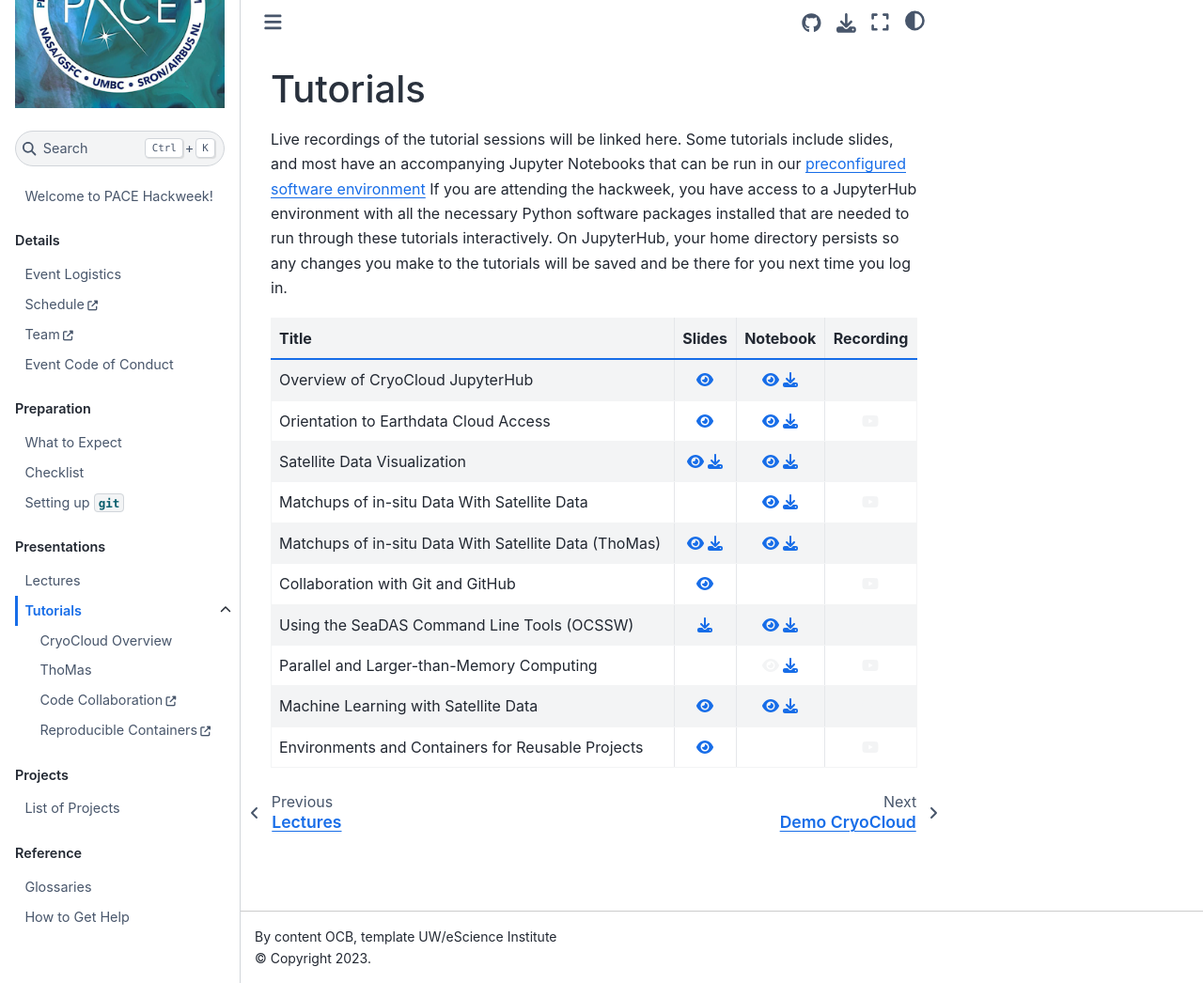
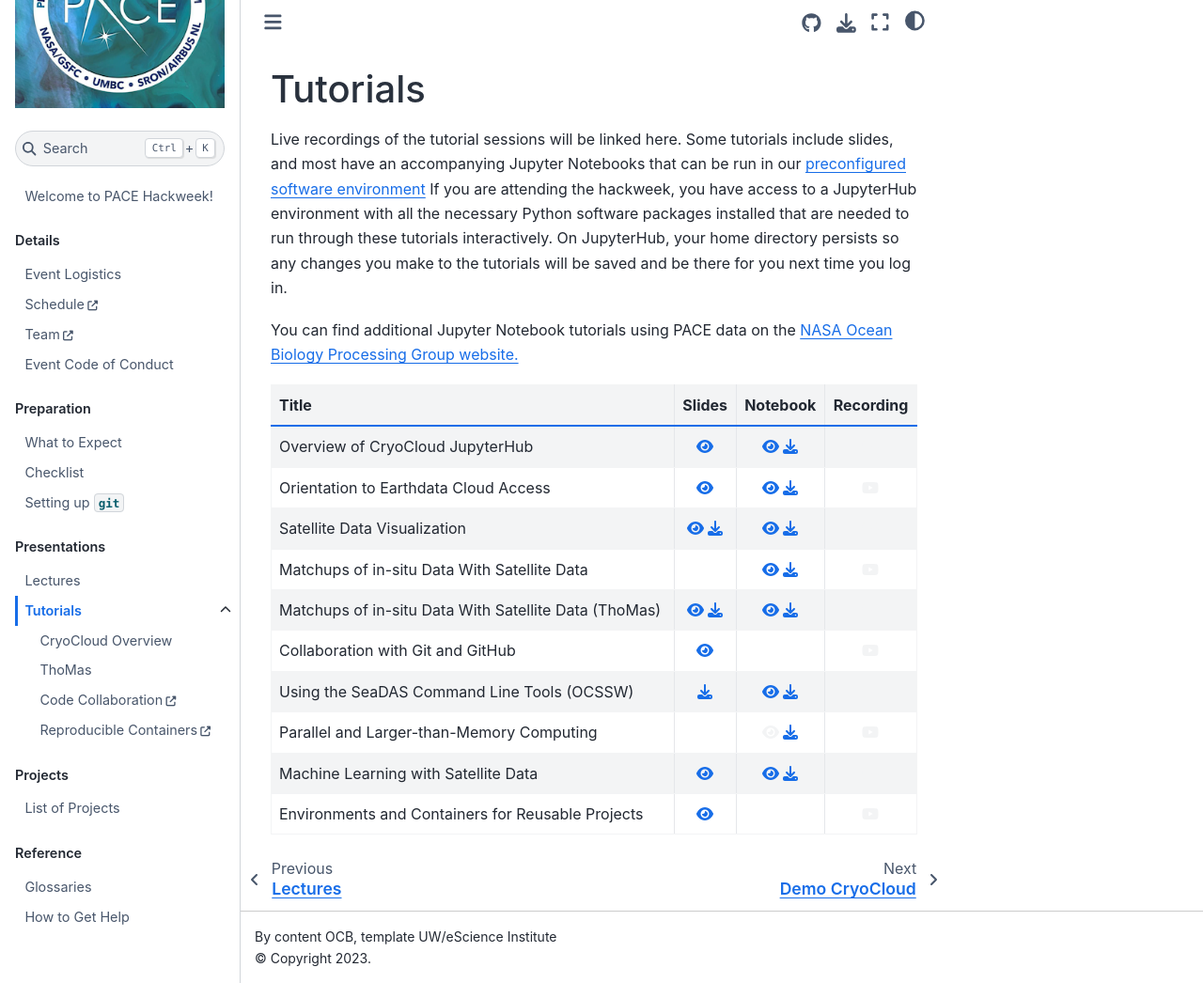
Before and after one commit to PACEHackWeek/pace-2024, a Jupyter Book: the page built from book/presentations/tutorials.md, in a window 1280 px wide and 1046 px high. Shown: the whole window at 94% size. Built offline with Jupyter Book 1.0.4 settings and Sphinx 7.4.7 and the Sphinx Book theme 1.1.4, drawn with Linux system fonts in a browser that asks for light colours; pages that are not in the unit, such as notebooks, are missing from menus.

Commit message:
added sentence about finding additional tutorials on OPBG website

```diff
--- a/book/presentations/tutorials.md
+++ b/book/presentations/tutorials.md
@@ -8,6 +8,8 @@
 through these tutorials interactively. On JupyterHub, your home directory persists
 so any changes you make to the tutorials will be saved and be there for you next
 time you log in.
+
+You can find additional Jupyter Notebook tutorials using PACE data on the [NASA Ocean Biology Processing Group website.](https://oceancolor.gsfc.nasa.gov/resources/docs/tutorials/)
 
 | Title | Slides | Notebook | Recording |
 | :---- | :----: | :------: | :-------: |
```
